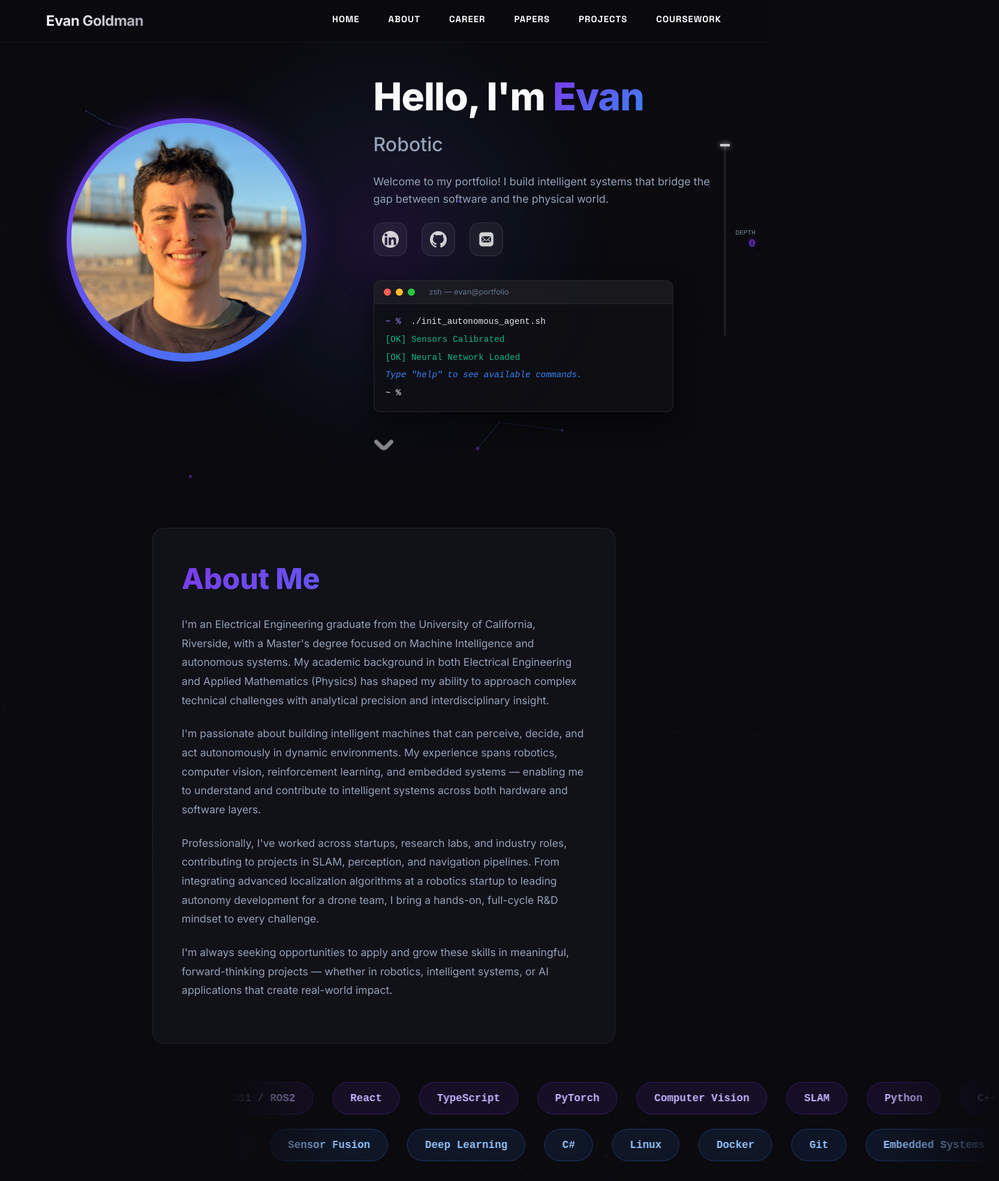
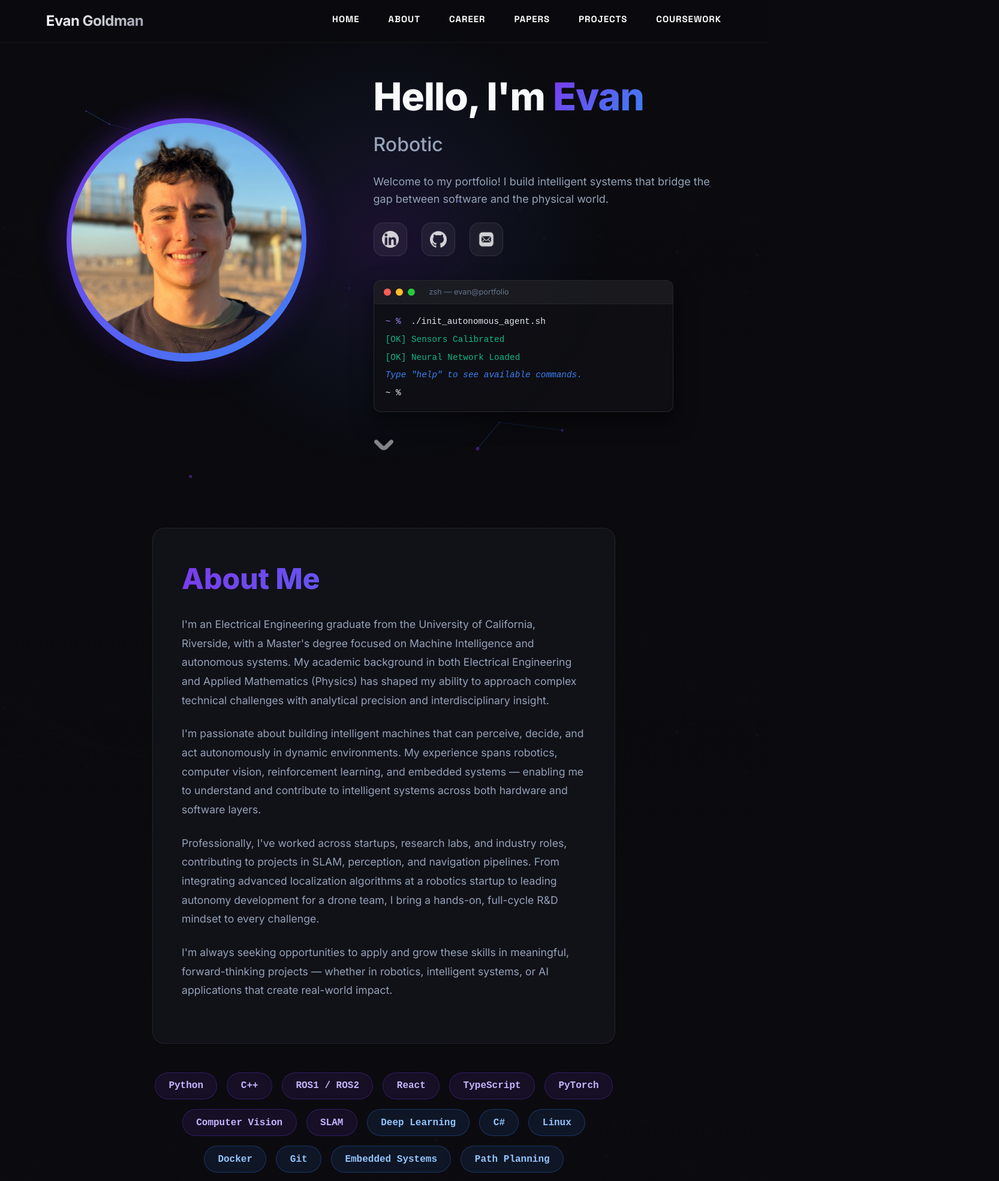
Before and after one commit to shebaww/Portfolio, a React (Vite) app: page /Portfolio/home in a window 1280 px wide. Shown: the top 1969 px of the page at 60% size, 1666 px wide, since content can reach past the window. Built offline with nearby package versions, Linux system fonts and the light colour scheme.

Commit message:
Everything works fine now and its a matter or making the website mine

```diff
--- a/src/App.css
+++ b/src/App.css
@@ -203,39 +203,6 @@ a { cursor: pointer; }
 }
 .nav-item:hover::after, a:focus .nav-item::after { width: 100%; left: 0; }
 
-/* ─── Depth Gauge ───────────────────────────────────────────── */
-.depth-gauge {
-  position: fixed; right: 20px; top: 50%;
-  transform: translateY(-50%);
-  display: flex; align-items: center; gap: 15px;
-  z-index: 10001; pointer-events: none;
-  height: 40vh; opacity: 0.8;
-}
-.depth-track {
-  position: relative; width: 4px; height: 100%;
-  background: rgba(255,255,255,0.1); border-radius: 2px;
-}
-.depth-fill {
-  position: absolute; top: 0; left: 0; width: 100%;
-  background: linear-gradient(180deg, #7c3aed, #3b82f6);
-  box-shadow: 0 0 10px var(--accent-glow); border-radius: 2px;
-  transition: height 0.1s ease-out;
-}
-.depth-marker {
-  position: absolute; left: -6px;
-  width: 16px; height: 4px;
-  background: #fff; box-shadow: 0 0 10px #fff;
-  transition: top 0.1s ease-out;
-}
-.depth-readout {
-  font-family: var(--font-mono); font-size: 0.7rem;
-  color: var(--text-muted); text-align: right; line-height: 1.2;
-}
-.depth-value {
-  font-size: 1.2rem; color: var(--accent);
-  font-weight: bold; text-shadow: 0 0 8px var(--accent-glow);
-}
-
 /* ─── Background ────────────────────────────────────────────── */
 .background {
   background-image: linear-gradient(rgba(10, 10, 15, 0.85), rgba(10, 10, 15, 0.95)), url('/assets/background.png');
--- a/src/App.tsx
+++ b/src/App.tsx
@@ -6,8 +6,6 @@ import type { ISourceOptions } from '@tsparticles/engine';
 import Home from './pages/Home';
 import ProjectPage from './pages/ProjectPage';
 import PaperPage from './pages/PaperPage';
-import { useDecode } from './hooks/useDecode';
-import { useExplode } from './hooks/useExplode';
 import './App.css';
 
 const ANCHORS = ['home', 'about', 'career', 'papers', 'projects', 'coursework'];
@@ -71,18 +69,10 @@ const Navbar = memo(function Navbar({ isBarHidden, isMenuOpen, toggleMenu, scrol
   toggleMenu: () => void;
   scrollToSection: (id: string) => void;
 }) {
-  const { ref: decodeRef, onMouseEnter, onMouseLeave } = useDecode();
-  const explodeRef = useExplode();
-
-  const nameRef = (el: HTMLHeadingElement | null) => {
-    (decodeRef as React.MutableRefObject<HTMLElement | null>).current = el;
-    (explodeRef as React.MutableRefObject<HTMLElement | null>).current = el;
-  };
-
   return (
     <div className={`nav-bar${isBarHidden ? ' hidden' : ''}`} role="navigation" aria-label="Main Navigation">
       <div className="top-bar">
-        <h3 className="name-header" ref={nameRef} onMouseEnter={onMouseEnter} onMouseLeave={onMouseLeave}>
+        <h3 className="name-header">
           Evan Goldman
         </h3>
         <button className="hamburger" onClick={toggleMenu} aria-label="Toggle navigation menu" aria-expanded={isMenuOpen}>
@@ -161,7 +151,6 @@ function AppShell() {
   const [splashDone, setSplashDone] = useState(false);
   const [isBarHidden, setIsBarHidden] = useState(false);
   const [isMenuOpen, setIsMenuOpen] = useState(false);
-  const [scrollProgress, setScrollProgress] = useState(0);
   const lastScrollTop = useRef(0);
   const ticking = useRef(false);
 
@@ -180,13 +169,6 @@ function AppShell() {
       if (!ticking.current) {
         window.requestAnimationFrame(() => {
           const scrollTop = window.scrollY || document.documentElement.scrollTop;
-          const docHeight = document.documentElement.scrollHeight - document.documentElement.clientHeight;
-
-          if (docHeight > 0) {
-            setScrollProgress(Math.min(100, Math.max(0, (scrollTop / docHeight) * 100)));
-          } else {
-            setScrollProgress(0);
-          }
 
           // Threshold of 10px to avoid flickering
           if (Math.abs(scrollTop - lastScrollTop.current) > 10) {
@@ -225,17 +207,6 @@ function AppShell() {
 
       <ParticlesBackground />
 
-      <div className="depth-gauge" style={{ pointerEvents: 'none' }}>
-        <div className="depth-track">
-          <div className="depth-fill" style={{ height: `${scrollProgress}%` }} />
-          <div className="depth-marker" style={{ top: `${scrollProgress}%` }} />
-        </div>
-        <div className="depth-readout">
-          DEPTH<br />
-          <span className="depth-value">{Math.round(scrollProgress)}</span>
-        </div>
-      </div>
-
       <div className="background">
         <Navbar
           isBarHidden={isBarHidden}
--- a/src/components/About.css
+++ b/src/components/About.css
@@ -14,28 +14,19 @@
 
 .about-content p { line-height: 1.8; margin-bottom: 1.5rem; font-size: 1.1rem; color: var(--text-muted); }
 
-/* Marquee */
-.marquee-wrapper {
-  width: 100vw; max-width: 100vw; position: relative;
-  left: 50%; right: 50%; margin-left: -50vw; margin-right: -50vw;
-  padding: 1rem 0;
-  mask-image: linear-gradient(to right, transparent, black 15%, black 85%, transparent);
-  -webkit-mask-image: linear-gradient(to right, transparent, black 15%, black 85%, transparent);
+/* Skills Grid */
+.skills-grid {
+  display: flex;
+  flex-wrap: wrap;
+  justify-content: center;
+  gap: 1rem;
+  width: 100%;
 }
-.marquee-container { overflow: hidden; width: 100%; }
-.mt-2 { margin-top: 1.5rem; }
-
-.marquee-content {
-  display: flex; gap: 2rem; width: max-content;
-  animation: scroll 30s linear infinite;
-}
-.marquee-content.reverse { animation-direction: reverse; animation-duration: 35s; }
-.marquee-content:hover { animation-play-state: paused; }
 
 .skill-tag {
   background: rgba(124, 58, 237, 0.1); border: 1px solid rgba(124, 58, 237, 0.3);
-  color: #c4b5fd; padding: 0.8rem 1.8rem; border-radius: 30px;
-  font-size: 1.1rem; font-family: var(--font-mono); font-weight: 600;
+  color: #c4b5fd; padding: 0.6rem 1.4rem; border-radius: 30px;
+  font-size: 1rem; font-family: var(--font-mono); font-weight: 600;
   white-space: nowrap; transition: all 0.3s ease;
   backdrop-filter: blur(5px); cursor: default;
 }
@@ -48,9 +39,8 @@
 .secondary-tag { background: rgba(59,130,246,0.1); border-color: rgba(59,130,246,0.3); color: #93c5fd; }
 .secondary-tag:hover { background: rgba(59,130,246,0.3); box-shadow: 0 10px 20px rgba(59,130,246,0.4); border-color: #3b82f6; }
 
-@keyframes scroll { 0% { transform: translateX(0); } 100% { transform: translateX(calc(-50% - 1rem)); } }
-
 @media (max-width: 600px) {
   .about-content { padding: 2rem 1.5rem; }
   .about-content h1 { font-size: 2.2rem; }
+  .skill-tag { font-size: 0.9rem; padding: 0.5rem 1.2rem; }
 }
--- a/src/components/About.tsx
+++ b/src/components/About.tsx
@@ -1,5 +1,4 @@
 import { useReveal } from '../hooks/useReveal';
-import { useDecode } from '../hooks/useDecode';
 import './About.css';
 
 const SKILLS_1 = ['Python', 'C++', 'ROS1 / ROS2', 'React', 'TypeScript', 'PyTorch', 'Computer Vision', 'SLAM'];
@@ -7,18 +6,11 @@ const SKILLS_2 = ['Deep Learning', 'C#', 'Linux', 'Docker', 'Git', 'Embedded Sys
 
 export default function About() {
   const revealRef = useReveal();
-  const { ref: decodeRef, onMouseEnter, onMouseLeave } = useDecode();
-
-  // Merge both refs
-  const headingRef = (el: HTMLHeadingElement | null) => {
-    (revealRef as React.MutableRefObject<HTMLHeadingElement | null>).current = el;
-    (decodeRef as React.MutableRefObject<HTMLHeadingElement | null>).current = el;
-  };
 
   return (
     <div className="about-container">
       <div className="about-content glass glow-on-hover">
-        <h1 ref={headingRef} onMouseEnter={onMouseEnter} onMouseLeave={onMouseLeave}>About Me</h1>
+        <h1 ref={revealRef as React.Ref<HTMLHeadingElement>}>About Me</h1>
         <p>
           I'm an Electrical Engineering graduate from the University of California, Riverside, with a Master's degree
           focused on Machine Intelligence and autonomous systems. My academic background in both Electrical Engineering
@@ -42,17 +34,12 @@ export default function About() {
         </p>
       </div>
 
-      <div className="marquee-wrapper">
-        <div className="marquee-container">
-          <div className="marquee-content">
-            {[...SKILLS_1, ...SKILLS_1].map((s, i) => <span key={i} className="skill-tag">{s}</span>)}
-          </div>
-        </div>
-        <div className="marquee-container mt-2">
-          <div className="marquee-content reverse">
-            {[...SKILLS_2, ...SKILLS_2].map((s, i) => <span key={i} className="skill-tag secondary-tag">{s}</span>)}
-          </div>
-        </div>
+      <div className="skills-grid">
+        {[...SKILLS_1, ...SKILLS_2].map((s, i) => (
+          <span key={i} className={`skill-tag ${i >= SKILLS_1.length ? 'secondary-tag' : ''}`}>
+            {s}
+          </span>
+        ))}
       </div>
     </div>
   );
--- a/src/components/Career.tsx
+++ b/src/components/Career.tsx
@@ -1,18 +1,11 @@
 import { useEffect, useRef } from 'react';
 import { useReveal } from '../hooks/useReveal';
-import { useDecode } from '../hooks/useDecode';
 import { Career as CareerData } from '../constants';
 import './Career.css';
 
 export default function Career() {
   const revealRef = useReveal();
-  const { ref: decodeRef, onMouseEnter, onMouseLeave } = useDecode();
   const containerRef = useRef<HTMLDivElement>(null);
-
-  const headingRef = (el: HTMLHeadingElement | null) => {
-    (revealRef as React.MutableRefObject<HTMLHeadingElement | null>).current = el;
-    (decodeRef as React.MutableRefObject<HTMLHeadingElement | null>).current = el;
-  };
 
   // Animate timeline entries and line on scroll
   useEffect(() => {
@@ -36,7 +29,7 @@ export default function Career() {
 
   return (
     <div className="career-container">
-      <h1 ref={headingRef} onMouseEnter={onMouseEnter} onMouseLeave={onMouseLeave}>Career</h1>
+      <h1 ref={revealRef as React.Ref<HTMLHeadingElement>}>Career</h1>
       <div className="timeline-container" ref={containerRef}>
         {CareerData.map((item, i) => (
           <div key={i} className="timeline-entry">
--- a/src/components/Coursework.tsx
+++ b/src/components/Coursework.tsx
@@ -1,20 +1,13 @@
 import { useReveal } from '../hooks/useReveal';
-import { useDecode } from '../hooks/useDecode';
 import { Coursework as CourseworkData } from '../constants';
 import './Coursework.css';
 
 export default function Coursework() {
   const revealRef = useReveal();
-  const { ref: decodeRef, onMouseEnter, onMouseLeave } = useDecode();
-
-  const headingRef = (el: HTMLHeadingElement | null) => {
-    (revealRef as React.MutableRefObject<HTMLHeadingElement | null>).current = el;
-    (decodeRef as React.MutableRefObject<HTMLHeadingElement | null>).current = el;
-  };
 
   return (
     <section className="coursework-container">
-      <h1 ref={headingRef} onMouseEnter={onMouseEnter} onMouseLeave={onMouseLeave}>Relevant Coursework</h1>
+      <h1 ref={revealRef as React.Ref<HTMLHeadingElement>}>Relevant Coursework</h1>
       <div className="coursework-columns">
         <div className="course-category glass glow-on-hover">
           <div className="category-header">
--- a/src/components/Papers.tsx
+++ b/src/components/Papers.tsx
@@ -1,6 +1,5 @@
 import { useNavigate } from 'react-router-dom';
 import { useReveal } from '../hooks/useReveal';
-import { useDecode } from '../hooks/useDecode';
 import { useTilt } from '../hooks/useTilt';
 import { useMagnetic } from '../hooks/useMagnetic';
 import { Papers as PapersData } from '../constants';
@@ -42,16 +41,10 @@ function PaperCard({ paper, index }: { paper: typeof PapersData[0]; index: numbe
 
 export default function Papers() {
   const revealRef = useReveal();
-  const { ref: decodeRef, onMouseEnter, onMouseLeave } = useDecode();
-
-  const headingRef = (el: HTMLHeadingElement | null) => {
-    (revealRef as React.MutableRefObject<HTMLHeadingElement | null>).current = el;
-    (decodeRef as React.MutableRefObject<HTMLHeadingElement | null>).current = el;
-  };
 
   return (
     <div className="papers-container">
-      <h1 ref={headingRef} onMouseEnter={onMouseEnter} onMouseLeave={onMouseLeave}>Papers</h1>
+      <h1 ref={revealRef as React.Ref<HTMLHeadingElement>}>Papers</h1>
       <div className="paper-grid">
         {PapersData.map((paper, i) => <PaperCard key={paper.link} paper={paper} index={i} />)}
       </div>
```
Also changed, not shown: src/components/Projects.tsx (+1 -8 lines), src/hooks/useDecode.ts (deleted, +0 -48 lines), src/hooks/useExplode.ts (deleted, +0 -77 lines).
